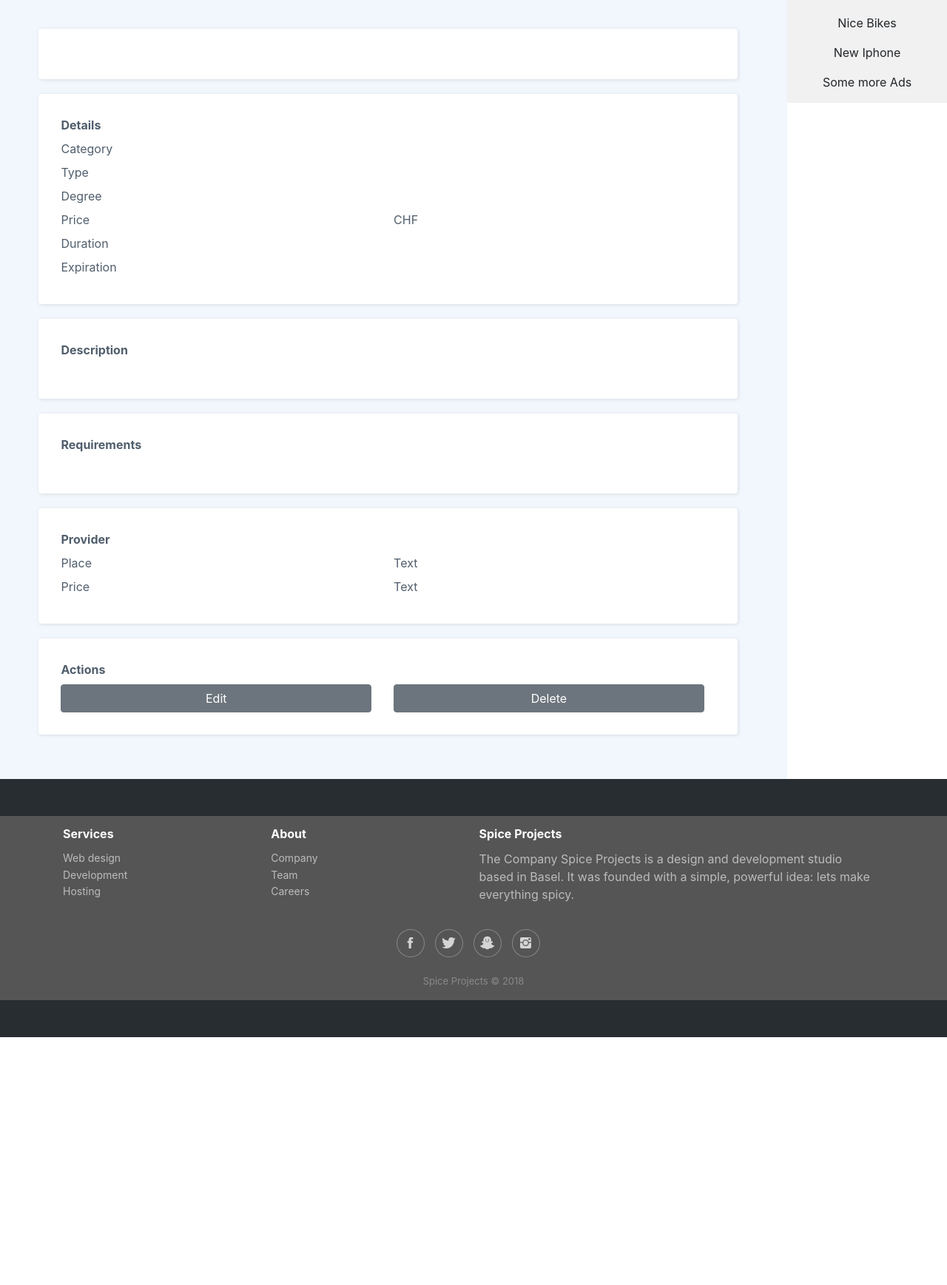
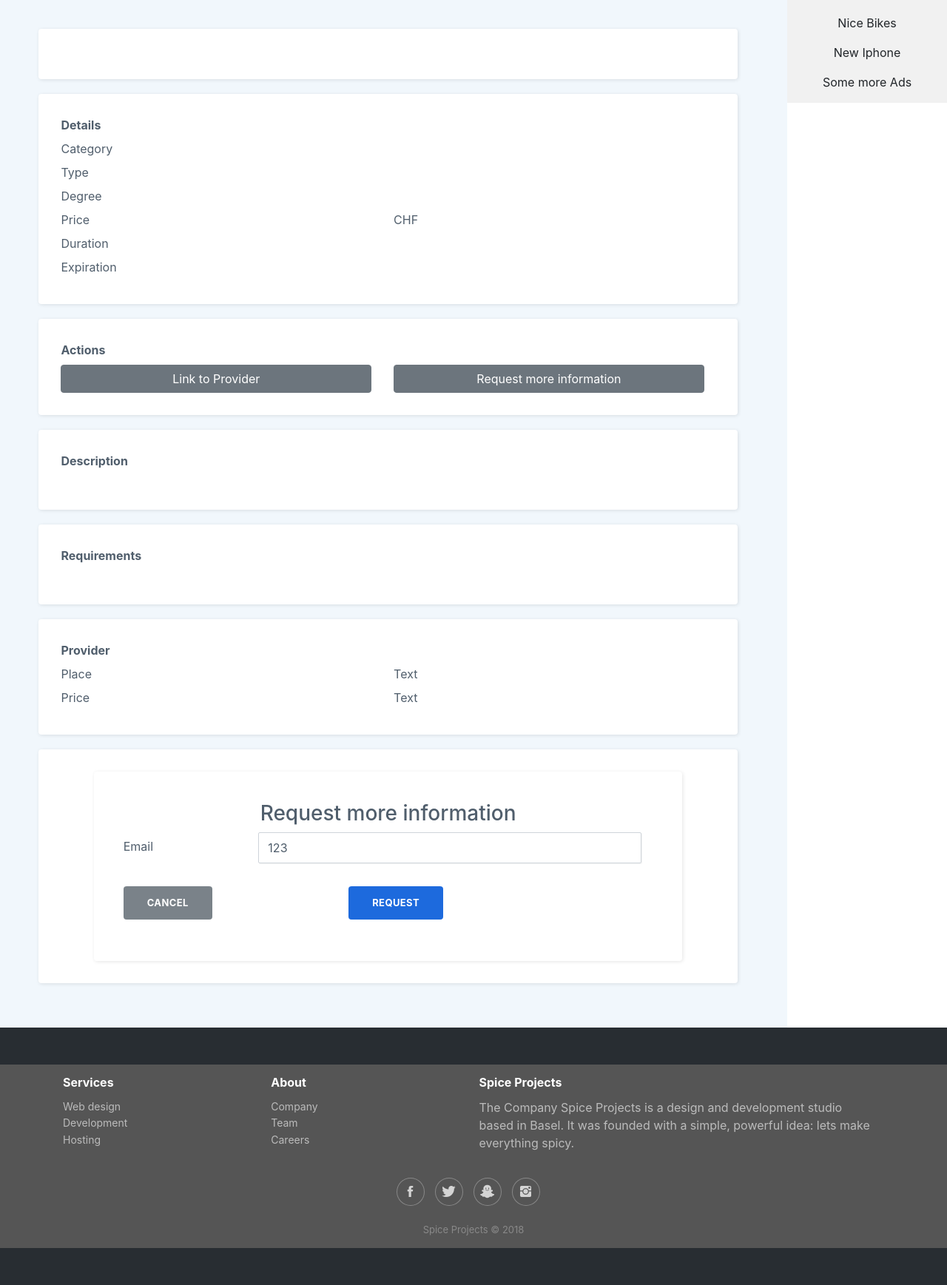
Before and after one commit to RotscherK/SpiceProjects, a PHP site: template view/program_detail.php in a window 1280 px wide. Shown: the part 72-1809 px from the top of the page at 74% size. Before the commit the page ends 1474 px from the top, so only its background shows below. Run offline with PHP 8.4, Linux system fonts and the light colour scheme; the template is opened without the code that fills it, so the values that code supplies are empty; some libraries are stand-ins or nearby versions; some web fonts are replaced.

Commit message:
Program Edit

```diff
--- a/view/program_detail.php
+++ b/view/program_detail.php
@@ -44,6 +44,14 @@ isset($this->program) ? $program = $this->program : $program = new Program();
             </div>
         </div>
         <div class="row details-form">
+            <div class="container container-details"><label><strong>Actions</strong><br /></label>
+                <div id="actiondetail" class="row">
+                    <div class="col"><button class="btn btn-secondary btn-block" onclick="location.href='<?php echo $program->getUrl(); ?>'" type="button">Link to Provider</button></div>
+                    <div class="col"><button class="btn btn-secondary btn-block" onclick="location.href='#requestform'" type="button">Request more information</button></div>
+                </div>
+            </div>
+        </div>
+        <div class="row details-form">
             <div class="container-fluide"><label><strong>Description</strong></label>
                 <p><?php echo TemplateView::noHTML($program->getDescription()) ?></p>
             </div>
@@ -66,6 +74,7 @@ isset($this->program) ? $program = $this->program : $program = new Program();
             </div>
         </div>
 
+        <?php if(isset($_SESSION['userLogin'])): ?>
             <div class="row details-form">
                 <div class="container container-details"><label><strong>Actions</strong><br /></label>
                     <div id="actiondetail" class="row">
@@ -74,15 +83,29 @@ isset($this->program) ? $program = $this->program : $program = new Program();
                     </div>
                 </div>
             </div>
+        <?php endif; ?>
 
-        <?php if(isset($_SESSION['userLogin'])): ?>
         <div class="row details-form">
-                <div class="container container-details"><label><strong>Actions</strong><br /></label>
-                    <div id="actiondetail">
-                        <div class="container container-details"><button class="btn btn-secondary btn-block" onclick="location.href='program/edit?id=<?php echo $program->getId(); ?>'" type="button">Edit</button><button class="btn btn-secondary btn-block" onclick="location.href='http://www.example.com'"program/delete?id=<?php echo $program->getId(); ?>'" type="button">Delete</button></div>
+            <form action="update" method="post">
+                <h3 class="text-center">Request more information</h3>
+
+                <div class="form-group row">
+                    <label for="id" class="col-sm-3 col-form-label">Email</label>
+                    <div class="col-sm-9">
+                        <input type="email" class="form-control" name="email" id="email" placeholder="Email" value="123">
                     </div>
                 </div>
+                <div class="form-group row">
+                    <div class="col-sm-5">
+                        <button type="button" class="btn btn-secondary" name="cancel" value="Cancel" onClick="window.location='<?php echo $GLOBALS["ROOT_URL"]; ?>/';">Cancel</button>
                     </div>
-        <?php endif; ?>
+                    <div class="col-sm-5">
+                        <button type="submit" class="btn btn-primary">Request</button>
+                    </div>
+
+                </div>
+            </form>
+        </div>
+
     </div>
 </div>
```
Lines whose indentation alone changed are shown as unchanged.
